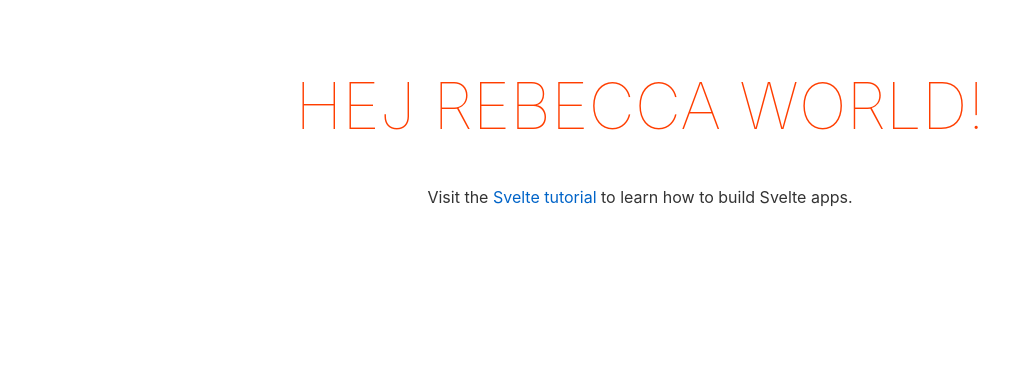
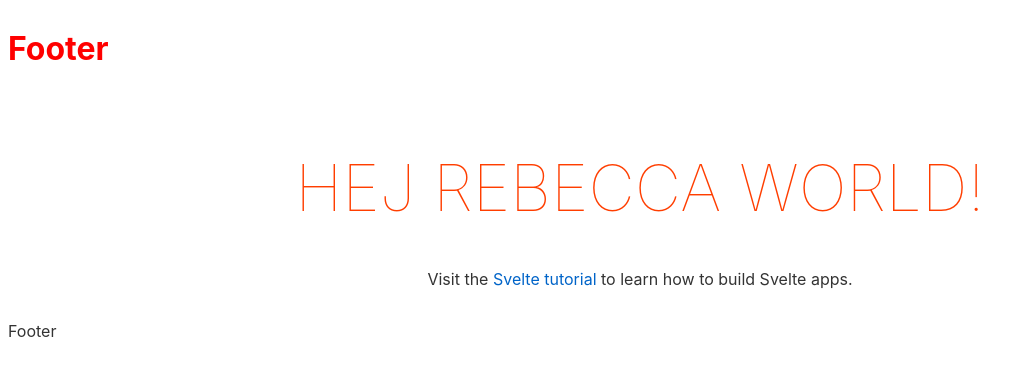
Before and after one commit to katj6233/skolemad, a Svelte app: page / in a window 1280 px wide. Shown: the top 376 px of the page, without its empty margins (0-1032 px from the left). Built offline with nearby package versions, Linux system fonts and the light colour scheme.

Commit message:
oversigt

```diff
--- a/public/index.html
+++ b/public/index.html
@@ -4,7 +4,7 @@
 	<meta charset='utf-8'>
 	<meta name='viewport' content='width=device-width,initial-scale=1'>
 
-	<title>Svelte app</title>
+	<title>Skolemad</title>
 
 	<link rel='icon' type='image/png' href='/favicon.png'>
 	<link rel='stylesheet' href='/global.css'>
@@ -14,5 +14,6 @@
 </head>
 
 <body>
+
 </body>
 </html>
--- a/src/App.svelte
+++ b/src/App.svelte
@@ -1,11 +1,18 @@
 <script>
+	import Footer from "./Footer.svelte"
+	import Header from "./Header.svelte"
+
 	export let name;
 </script>
+
+<Header></Header>
 
 <main>
 	<h1>Hej Rebecca {name}!</h1>
 	<p>Visit the <a href="https://svelte.dev/tutorial">Svelte tutorial</a> to learn how to build Svelte apps.</p>
 </main>
+
+<Footer></Footer>
 
 <style>
 	main {
--- a/src/Footer.svelte
+++ b/src/Footer.svelte
@@ -0,0 +1 @@
+<footer>Footer</footer>
--- a/src/Header.svelte
+++ b/src/Header.svelte
@@ -0,0 +1,7 @@
+<h1>Footer</h1>
+
+<style>
+    h1 {
+        color:red;
+    }
+</style>
```
Also changed, not shown: 1 other file (tests, documents, lock files or other folders).
